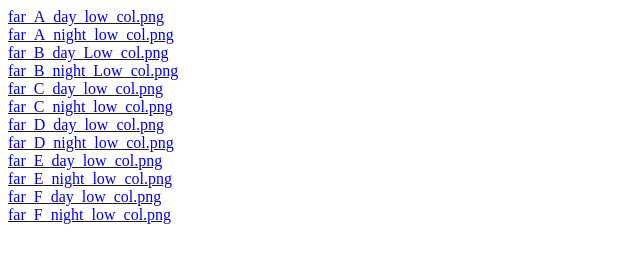
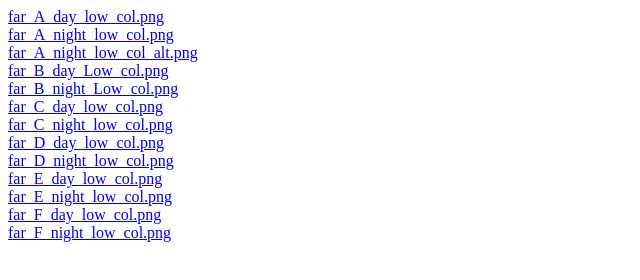
Before and after one commit to jakiki6/jakiki6.github.io, a plain HTML site: page index.html in a window 1280 px wide. Shown: the whole page, without its empty margins (0-640 px from the left). Drawn offline with Linux system fonts and the light colour scheme.

Commit message:
Add alternative image

```diff
--- a/index.html
+++ b/index.html
@@ -4,6 +4,7 @@
 	<body>
 		<a href="https://cdn.pannellum.org/2.5/pannellum.htm#panorama=https://jakiki6.github.io/render/far_A_day_low_col.png">far_A_day_low_col.png</a><br>
                 <a href="https://cdn.pannellum.org/2.5/pannellum.htm#panorama=https://jakiki6.github.io/render/far_A_night_low_col.png">far_A_night_low_col.png</a><br>
+                <a href="https://cdn.pannellum.org/2.5/pannellum.htm#panorama=https://jakiki6.github.io/render/far_A_night_low_col_alt.png">far_A_night_low_col_alt.png</a><br>
                 <a href="https://cdn.pannellum.org/2.5/pannellum.htm#panorama=https://jakiki6.github.io/render/far_B_day_Low_col.png">far_B_day_Low_col.png</a><br>
                 <a href="https://cdn.pannellum.org/2.5/pannellum.htm#panorama=https://jakiki6.github.io/render/far_B_night_Low_col.png">far_B_night_Low_col.png</a><br>
                 <a href="https://cdn.pannellum.org/2.5/pannellum.htm#panorama=https://jakiki6.github.io/render/far_C_day_low_col.png">far_C_day_low_col.png</a><br>
```
Also changed, not shown: 2 other files.
